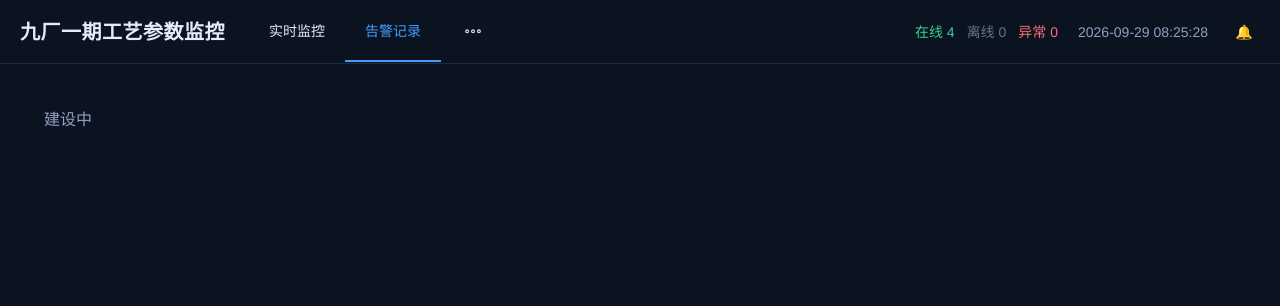
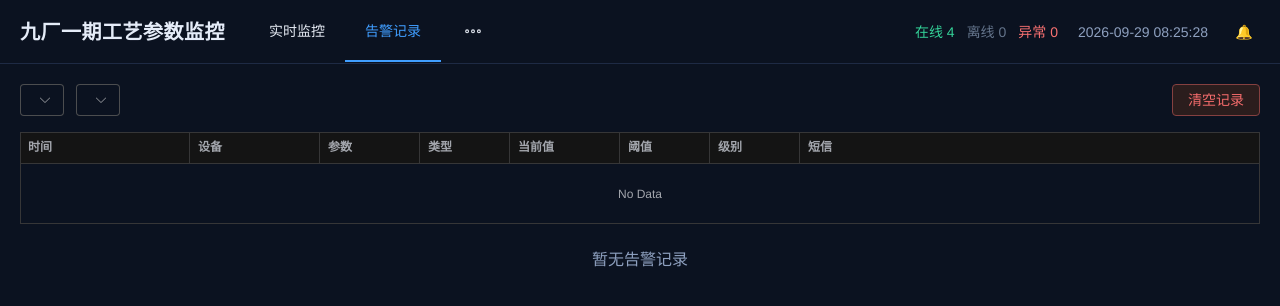
Before and after one commit to wangsiweiTvT/sc-front, a Vue app: page /#/alarms in a window 1280 px wide. Shown: the top 306 px of the page. Built offline with nearby package versions, Linux system fonts and the light colour scheme.

Commit message:
feat: 告警记录页(筛选/清空/短信状态)
Co-Authored-By: Claude Code <noreply@anthropic.com>

```diff
--- a/src/views/AlarmsView.vue
+++ b/src/views/AlarmsView.vue
@@ -1,3 +1,103 @@
+<script setup lang="ts">
+import { computed, onMounted, ref } from 'vue'
+import { ElMessage, ElMessageBox } from 'element-plus'
+import type { AlarmRecord, AlarmType, DeviceId } from '@/api/types'
+import { useAlarmsStore } from '@/stores/alarms'
+import { DEVICES, PARAM_META_MAP } from '@/config/params'
+import { formatDateTime, formatParamValue } from '@/utils/format'
+
+const alarms = useAlarmsStore()
+const filterDevice = ref<DeviceId | ''>('')
+const filterType = ref<AlarmType | ''>('')
+
+onMounted(() => {
+  void alarms.init()
+})
+
+const filtered = computed(() =>
+  alarms.state.records
+    .filter((r) => (filterDevice.value ? r.deviceId === filterDevice.value : true))
+    .filter((r) => (filterType.value ? r.type === filterType.value : true))
+    .slice()
+    .reverse(),
+)
+
+const typeText: Record<AlarmType, string> = { high: '超上限', low: '超下限', offline: '离线' }
+const smsText: Record<AlarmRecord['sms']['status'], string> = { sent: '已发送', pending: '发送中', failed: '失败' }
+
+function paramLabel(key: AlarmRecord['paramKey']): string {
+  return key ? PARAM_META_MAP[key].label : '整机'
+}
+
+function deviceName(id: DeviceId): string {
+  return DEVICES.find((d) => d.id === id)?.name ?? id
+}
+
+async function clearAll(): Promise<void> {
+  await ElMessageBox.confirm('确定清空全部告警记录?', '提示', { type: 'warning' })
+  await alarms.clearAll()
+  ElMessage.success('已清空')
+}
+</script>
+
 <template>
-  <div class="sc-dim p-6">建设中</div>
+  <div>
+    <div class="mb-4 flex items-center justify-between">
+      <div class="flex items-center gap-3">
+        <el-select v-model="filterDevice" placeholder="全部设备" clearable class="w-44">
+          <el-option v-for="d in DEVICES" :key="d.id" :label="d.name" :value="d.id" />
+        </el-select>
+        <el-select v-model="filterType" placeholder="全部类型" clearable class="w-36">
+          <el-option label="超上限" value="high" />
+          <el-option label="超下限" value="low" />
+          <el-option label="离线" value="offline" />
+        </el-select>
+      </div>
+      <el-button type="danger" plain @click="clearAll">清空记录</el-button>
+    </div>
+
+    <el-table :data="filtered" border stripe size="small" class="w-full">
+      <el-table-column label="时间" width="170">
+        <template #default="{ row }">{{ formatDateTime(row.time) }}</template>
+      </el-table-column>
+      <el-table-column label="设备" width="130">
+        <template #default="{ row }">{{ deviceName(row.deviceId) }}</template>
+      </el-table-column>
+      <el-table-column label="参数" width="100">
+        <template #default="{ row }">{{ paramLabel(row.paramKey) }}</template>
+      </el-table-column>
+      <el-table-column label="类型" width="90">
+        <template #default="{ row }">
+          <el-tag :type="row.type === 'offline' ? 'danger' : 'warning'" size="small">{{ typeText[row.type as AlarmType] }}</el-tag>
+        </template>
+      </el-table-column>
+      <el-table-column label="当前值" width="110">
+        <template #default="{ row }">
+          {{ row.value === null ? '--' : formatParamValue(row.value, row.paramKey!) }}
+        </template>
+      </el-table-column>
+      <el-table-column label="阈值" width="90">
+        <template #default="{ row }">{{ row.threshold ?? '--' }}</template>
+      </el-table-column>
+      <el-table-column label="级别" width="90">
+        <template #default="{ row }">
+          <el-tag :type="row.level === 'critical' ? 'danger' : 'warning'" size="small" effect="plain">
+            {{ row.level === 'critical' ? '严重' : '警告' }}
+          </el-tag>
+        </template>
+      </el-table-column>
+      <el-table-column label="短信">
+        <template #default="{ row }">
+          <el-tag :type="row.sms.status === 'sent' ? 'success' : row.sms.status === 'failed' ? 'danger' : 'info'" size="small">
+            {{ smsText[row.sms.status as AlarmRecord['sms']['status']] }}
+          </el-tag>
+          <span class="sc-dim ml-2 text-xs">
+            {{ row.sms.receivers.length > 0 ? `${row.sms.receivers.length} 位接收人` : '无接收人' }}
+          </span>
+        </template>
+      </el-table-column>
+    </el-table>
+
+    <div v-if="filtered.length === 0" class="sc-dim mt-6 text-center">暂无告警记录</div>
+  </div>
 </template>
```
